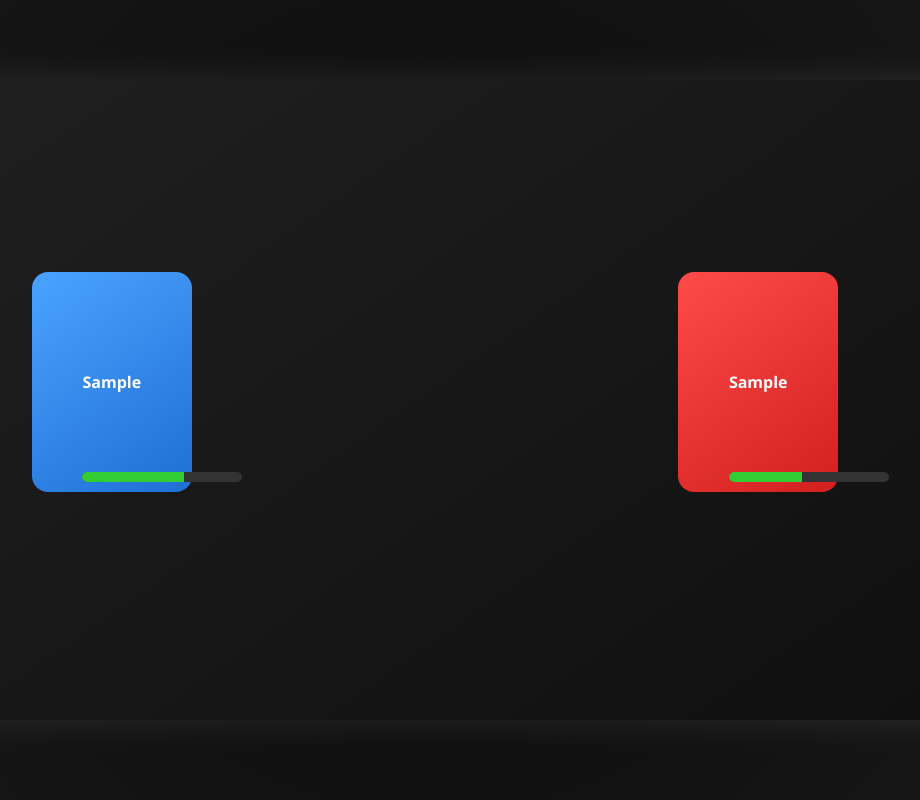
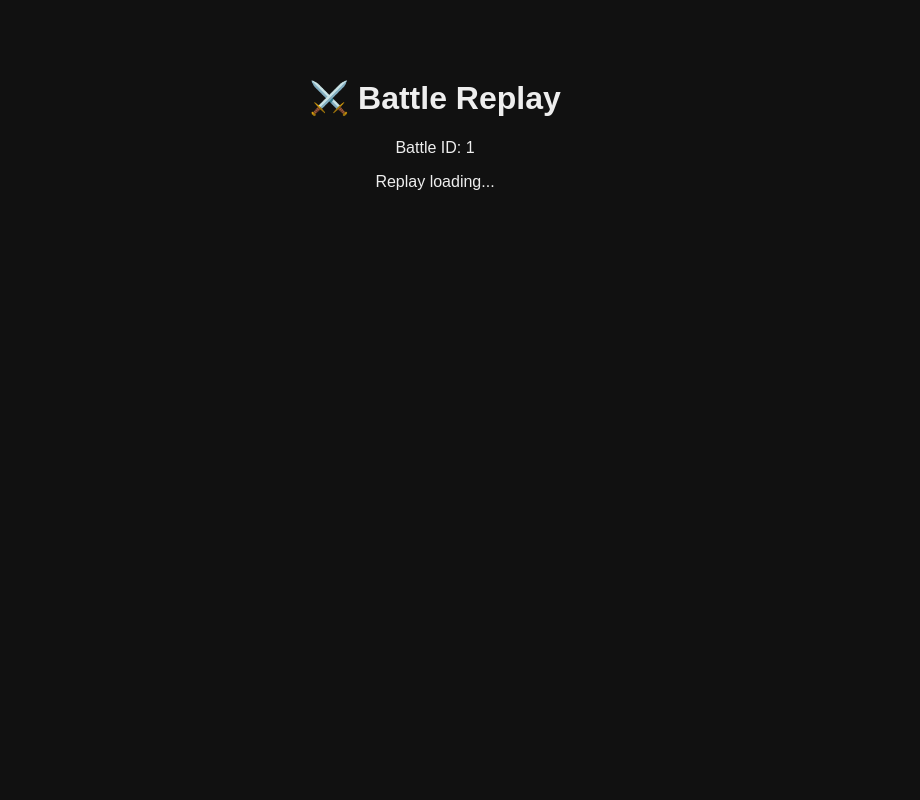
Before and after one commit to Urqkel/tg_card_battle_bot, a FastAPI app: template templates/battle.html in a window 1280 px wide. Shown: the whole page, without its empty margins (205-1125 px from the left). Run offline with FastAPI, Linux system fonts and the light colour scheme; the template is opened without the code that fills it: most values are stand-ins (such as "Sample title", 1, 10 or a date in 2020); parts of the project's set-up code (start-up, migrations or seed data) failed here and were passed over.

Commit message:
Update battle.html

```diff
--- a/templates/battle.html
+++ b/templates/battle.html
@@ -1,123 +1,31 @@
 <!DOCTYPE html>
-<html lang="en">
+<html>
 <head>
-<meta charset="UTF-8" />
-<meta name="viewport" content="width=device-width, initial-scale=1.0" />
-<title>PFP Battle Replay</title>
-<style>
-  body {
-    margin: 0;
-    overflow: hidden;
-    background: radial-gradient(circle at center, #0a0a0a 0%, #181818 100%);
-    display: flex;
-    justify-content: center;
-    align-items: center;
-    height: 100vh;
-    color: white;
-    font-family: 'Segoe UI', sans-serif;
-  }
-  #arena {
-    width: 90vw;
-    height: 80vh;
-    position: relative;
-    overflow: hidden;
-    border-radius: 20px;
-    box-shadow: 0 0 40px rgba(255, 255, 255, 0.1);
-    background: linear-gradient(145deg, #202020, #0f0f0f);
-  }
-  .card {
-    width: 160px;
-    height: 220px;
-    border-radius: 16px;
-    position: absolute;
-    top: 30%;
-    display: flex;
-    justify-content: center;
-    align-items: center;
-    font-weight: bold;
-    color: white;
-  }
-  .p1 {
-    left: 15%;
-    background: linear-gradient(145deg, #4aa3ff, #1f6ed4);
-  }
-  .p2 {
-    right: 15%;
-    background: linear-gradient(145deg, #ff4a4a, #d41f1f);
-  }
-  .hp-bar {
-    width: 160px;
-    height: 10px;
-    background: #333;
-    border-radius: 5px;
-    overflow: hidden;
-    position: absolute;
-    bottom: 10px;
-  }
-  .hp {
-    height: 100%;
-    background: limegreen;
-    transition: width 0.4s ease;
-  }
-  #result {
-    position: absolute;
-    top: 40%;
-    width: 100%;
-    text-align: center;
-    font-size: 3em;
-    font-weight: bold;
-    opacity: 0;
-    transition: opacity 0.5s ease;
-  }
-</style>
+  <title>⚔️ PFP Battle Replay</title>
+  <style>
+    body {
+      background: #111;
+      color: #eee;
+      font-family: Arial, sans-serif;
+      text-align: center;
+      padding-top: 50px;
+    }
+    img {
+      width: 320px;
+      border-radius: 10px;
+      margin-top: 20px;
+    }
+  </style>
 </head>
 <body>
-  <div id="arena">
-    <div class="card p1">
-      <div>
-        <div id="name1">{{ battle.player1 }}</div>
-        <div class="hp-bar"><div id="hp1" class="hp" style="width:100%"></div></div>
-      </div>
-    </div>
-    <div class="card p2">
-      <div>
-        <div id="name2">{{ battle.player2 }}</div>
-        <div class="hp-bar"><div id="hp2" class="hp" style="width:100%"></div></div>
-      </div>
-    </div>
-    <div id="result">Winner: {{ battle.player1 }}</div>
-  </div>
+  <h1>⚔️ Battle Replay</h1>
+  <p>Battle ID: {{ battle_id }}</p>
 
-<script>
-  const hp1 = document.getElementById('hp1');
-  const hp2 = document.getElementById('hp2');
-  const result = document.getElementById('result');
-  const name1 = "{{ battle.player1 }}";
-  const name2 = "{{ battle.player2 }}";
-
-  function attack(attacker, defender, damage) {
-    const target = document.getElementById(defender);
-    const newWidth = Math.max(0, parseFloat(target.style.width) - damage);
-    target.style.width = newWidth + "%";
-  }
-
-  async function battleSequence() {
-    for (let i = 0; i < 4; i++) {
-      await new Promise(r => setTimeout(r, 800));
-      attack("hp1", "hp2", Math.random() * 25);
-      await new Promise(r => setTimeout(r, 800));
-      attack("hp2", "hp1", Math.random() * 25);
-    }
-    setTimeout(() => {
-      const hp1Val = parseFloat(hp1.style.width);
-      const hp2Val = parseFloat(hp2.style.width);
-      const winner = hp1Val > hp2Val ? name1 : name2;
-      result.textContent = `🏆 Winner: ${winner}!`;
-      result.style.opacity = 1;
-    }, 1000);
-  }
-
-  window.onload = battleSequence;
-</script>
+  {% if is_placeholder %}
+    <img src="{{ placeholder_url }}" alt="Placeholder Battle">
+    <p>This is a placeholder replay. Real battle HTML not found.</p>
+  {% else %}
+    <p>Replay loading...</p>
+  {% endif %}
 </body>
 </html>
```
